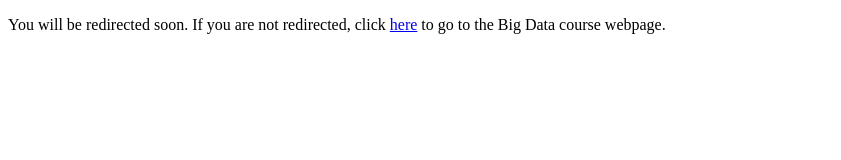
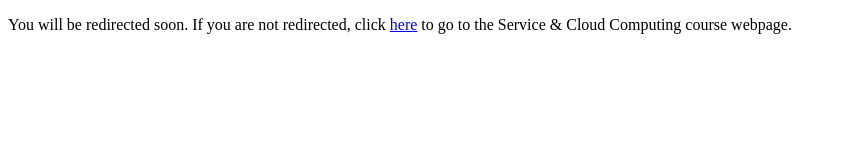
Before and after one commit to javieraespinosa/cloud, a plain HTML site: page index.html in a window 1280 px wide. Shown: the whole page, without its empty margins (0-841 px from the left). Drawn offline with Linux system fonts and the light colour scheme.

Commit message:
Update index.html

```diff
--- a/index.html
+++ b/index.html
@@ -4,6 +4,6 @@
     <meta http-equiv="refresh" content="1; url='https://docs.google.com/document/d/1UnmbhGBuQOu5PG-xZn7oUnAtcSNRgm8bmYCzqYTj5yo/edit?usp=sharing'" />
   </head>
   <body>
-    <p>You will be redirected soon. If you are not redirected, click <a href="https://docs.google.com/document/d/1Ki1Zs1HpPlaFyTYpE7D4R0dIJeecSiJiGmSpEIPcpYM">here</a> to go to the Big Data course webpage.</p>
+    <p>You will be redirected soon. If you are not redirected, click <a href="https://docs.google.com/document/d/1Ki1Zs1HpPlaFyTYpE7D4R0dIJeecSiJiGmSpEIPcpYM">here</a> to go to the Service & Cloud Computing course webpage.</p>
   </body>
 </html>
```
